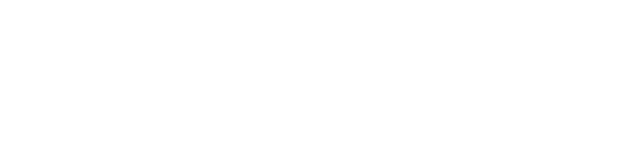
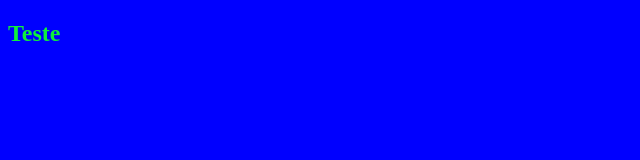
Before and after one commit to carloselima37-dot/Atividade-06, a plain HTML site: page index.html in a window 1280 px wide. Shown: the whole page, without its empty margins (0-640 px from the left). Drawn offline with Linux system fonts and the light colour scheme.

Commit message:
Atividade 06

```diff
--- a/index.html
+++ b/index.html
@@ -5,8 +5,9 @@
     <meta name="viewport" content="width=device-width, initial-scale=1.0">
     <title>Att06</title>
     <style>
-    {
-    background color rgb(32,5,204);
+    body {
+    background-color: blue;
+
 }
 h1 {
 color:rgb(244,244,244);
@@ -22,6 +23,6 @@ color:rgb(14,240,59)
 
 
 <body>
-
+<h2>Teste</h2>
 </body>
 </html>
```
